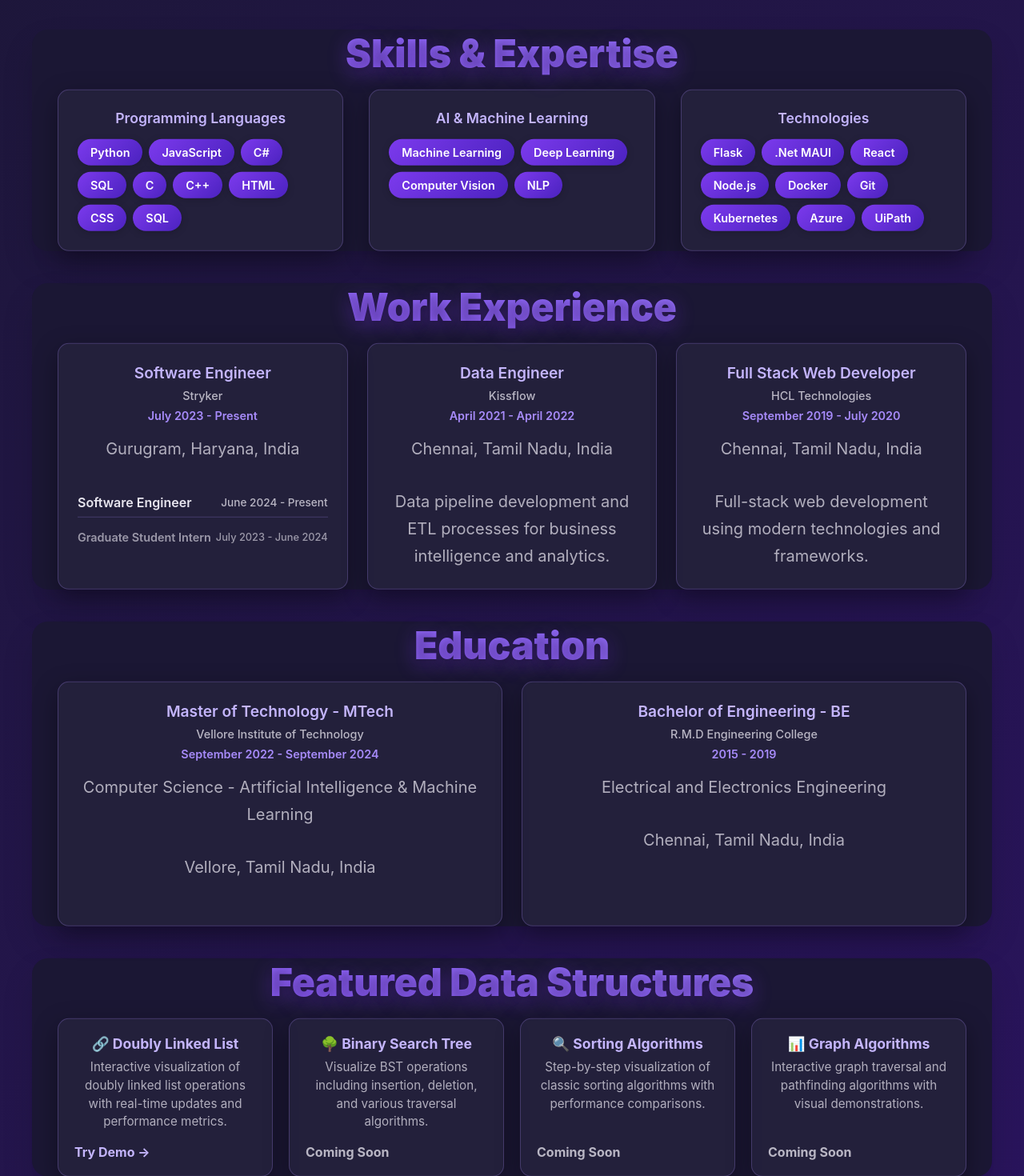
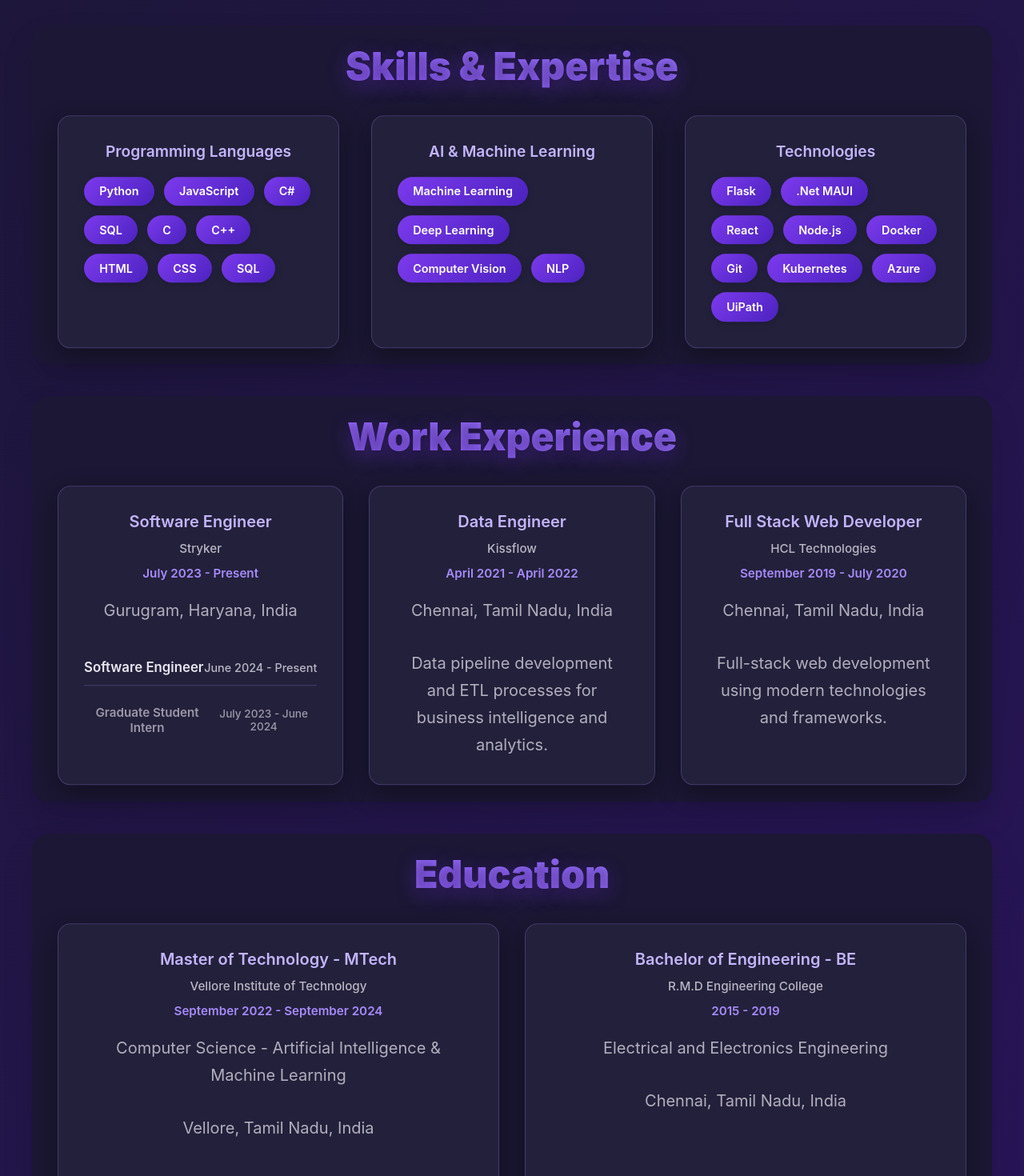
Before and after one commit to Dhiwakar1997/DSA, a React (Create React App) app in the folder frontend/: page / in a window 1280 px wide. Shown: the part 540-2010 px from the top of the page at 80% size. Built offline with nearby package versions, Linux system fonts and the light colour scheme.

Commit message:
Achievement correction

```diff
--- a/frontend/src/App.css
+++ b/frontend/src/App.css
@@ -246,22 +246,22 @@
 .page-container {
   max-width: 1200px;
   margin: 0 auto;
-  padding: 40px 20px;
+  padding: 70px 40px;
   background: var(--surface);
   border-radius: 20px;
-  margin-top: 40px;
-  margin-bottom: 40px;
+  margin-top: 50px;
+  margin-bottom: 50px;
   box-shadow: 0 20px 40px rgba(0, 0, 0, 0.12);
 }
 
 .linkedlist-page {
   max-width: 1400px;
-  padding: 40px 30px;
+  padding: 70px 50px;
 }
 
 .page-title {
   font-size: 2.25rem;
-  margin-bottom: 2rem;
+  margin-bottom: 3.5rem;
   color: var(--text-strong);
   text-align: center;
   background: linear-gradient(45deg, var(--purple-500), var(--violet-400));
@@ -274,30 +274,30 @@
 .projects-grid {
   display: grid;
   grid-template-columns: repeat(auto-fit, minmax(240px, 1fr));
-  gap: 1.25rem;
-  margin-top: 1rem;
+  gap: 1.5rem;
+  margin-top: 2rem;
 }
 
 .skills-grid {
   display: grid;
   grid-template-columns: repeat(auto-fit, minmax(280px, 1fr));
-  gap: 2rem;
-  margin-top: 1rem;
+  gap: 2.5rem;
+  margin-top: 2rem;
 }
 
 .experience-grid,
 .education-grid {
   display: grid;
   grid-template-columns: repeat(auto-fit, minmax(350px, 1fr));
-  gap: 1.5rem;
-  margin-top: 1rem;
+  gap: 2rem;
+  margin-top: 2rem;
 }
 
 .experience-card,
 .education-card {
   background: var(--card-bg);
-  border-radius: 14px;
-  padding: 1.5rem;
+  border-radius: 16px;
+  padding: 2rem;
   box-shadow: var(--card-shadow);
   border: 1px solid var(--card-border);
   transition: transform 0.2s ease, box-shadow 0.2s ease;
@@ -313,15 +313,15 @@
 .education-header {
   display: flex;
   flex-direction: column;
-  gap: 0.5rem;
-  margin-bottom: 1rem;
+  gap: 0.75rem;
+  margin-bottom: 1.25rem;
 }
 
 .experience-header h3,
 .education-header h3 {
   color: var(--card-title);
   margin: 0;
-  font-size: 1.2rem;
+  font-size: 1.25rem;
   font-weight: 600;
 }
 
@@ -329,7 +329,7 @@
 .experience-duration,
 .education-institution,
 .education-duration {
-  font-size: 0.9rem;
+  font-size: 0.95rem;
   color: var(--text-secondary);
   font-weight: 500;
 }
@@ -342,16 +342,16 @@
 
 .experience-location,
 .education-location {
-  font-size: 0.85rem;
+  font-size: 0.9rem;
   color: var(--text-secondary);
-  margin-bottom: 0.5rem;
+  margin-bottom: 0.75rem;
 }
 
 .experience-description,
 .education-specialization {
   color: var(--text-primary);
-  line-height: 1.5;
-  margin: 0 0 0.75rem 0;
+  line-height: 1.6;
+  margin: 0 0 1rem 0;
 }
 
 .experience-description:last-child {
@@ -362,21 +362,21 @@
   color: var(--text-secondary);
   line-height: 1.4;
   margin: 0;
-  font-size: 0.85rem;
+  font-size: 0.9rem;
 }
 
 .experience-roles {
   display: flex;
   flex-direction: column;
-  gap: 0.5rem;
-  margin-top: 0.5rem;
+  gap: 0.75rem;
+  margin-top: 0.75rem;
 }
 
 .experience-role {
   display: flex;
   justify-content: space-between;
   align-items: center;
-  padding: 0.5rem 0;
+  padding: 0.75rem 0;
   border-bottom: 1px solid var(--card-border);
 }
 
@@ -391,49 +391,49 @@
 .role-title {
   font-weight: 600;
   color: var(--text-primary);
-  font-size: 1rem;
+  font-size: 1.05rem;
 }
 
 .role-duration {
   color: var(--text-secondary);
-  font-size: 0.85rem;
+  font-size: 0.9rem;
   font-weight: 500;
 }
 
 .experience-role-intern .role-title {
-  font-size: 0.9rem;
+  font-size: 0.95rem;
   color: var(--text-secondary);
 }
 
 .experience-role-intern .role-duration {
-  font-size: 0.8rem;
+  font-size: 0.85rem;
 }
 
 .skill-category {
   background: var(--card-bg);
-  border-radius: 14px;
-  padding: 1.5rem;
+  border-radius: 16px;
+  padding: 2rem;
   box-shadow: var(--card-shadow);
   border: 1px solid var(--card-border);
 }
 
 .skill-category h3 {
   color: var(--card-title);
-  margin-bottom: 1rem;
-  font-size: 1.1rem;
+  margin-bottom: 1.25rem;
+  font-size: 1.2rem;
   font-weight: 600;
 }
 
 .skill-tags {
   display: flex;
   flex-wrap: wrap;
-  gap: 0.5rem;
+  gap: 0.75rem;
 }
 
 .skill-tag {
   background: linear-gradient(135deg, var(--purple-600), var(--violet-800));
   color: #ffffff;
-  padding: 0.5rem 1rem;
+  padding: 0.6rem 1.2rem;
   border-radius: 20px;
   font-size: 0.9rem;
   font-weight: 600;
@@ -442,14 +442,14 @@
 
 .project-card {
   background: var(--card-bg);
-  border-radius: 14px;
-  padding: 1.25rem;
+  border-radius: 16px;
+  padding: 1.75rem;
   box-shadow: var(--card-shadow);
   transition: transform 0.2s ease, box-shadow 0.2s ease, border-color 0.2s ease;
   border: 1px solid var(--card-border);
   display: flex;
   flex-direction: column;
-  min-height: 160px;
+  min-height: 180px;
 }
 
 .project-card:hover {
@@ -459,14 +459,14 @@
 
 .project-card h3 {
   color: var(--card-title);
-  margin-bottom: 0.5rem;
-  font-size: 1.1rem;
+  margin-bottom: 0.75rem;
+  font-size: 1.15rem;
 }
 
 .project-card p {
   color: var(--text-secondary);
-  line-height: 1.5;
-  margin-bottom: 1rem;
+  line-height: 1.6;
+  margin-bottom: 1.25rem;
   font-size: 0.95rem;
 }
 
@@ -564,32 +564,40 @@
 
   .page-container {
     margin: 20px;
-    padding: 20px;
+    padding: 50px 25px;
+  }
+
+  .page-title {
+    margin-bottom: 2.5rem;
   }
 
   .projects-grid {
     grid-template-columns: 1fr;
+    gap: 1.25rem;
+    margin-top: 1.5rem;
   }
 
   .skills-grid {
     grid-template-columns: 1fr;
-    gap: 1rem;
+    gap: 1.5rem;
+    margin-top: 1.5rem;
   }
 
   .experience-grid,
   .education-grid {
     grid-template-columns: 1fr;
-    gap: 1rem;
+    gap: 1.5rem;
+    margin-top: 1.5rem;
   }
 
   .experience-roles {
-    gap: 0.25rem;
+    gap: 0.5rem;
   }
 
   .experience-role {
     flex-direction: column;
     align-items: flex-start;
-    gap: 0.25rem;
+    gap: 0.5rem;
   }
 }
 
--- a/frontend/src/pages/Achievements.css
+++ b/frontend/src/pages/Achievements.css
@@ -7,7 +7,7 @@
 .page-container {
   max-width: 1200px;
   margin: 0 auto;
-  padding: 0 2rem;
+  padding: 1.3rem 2rem;
 }
 
 .page-header {
```
